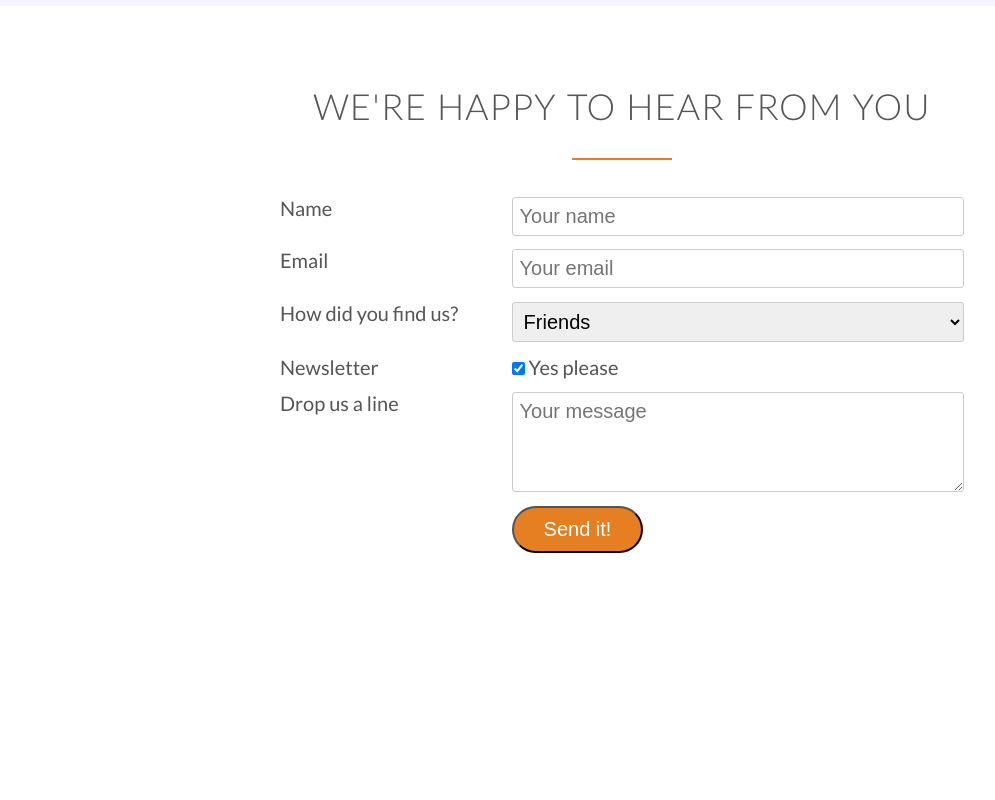
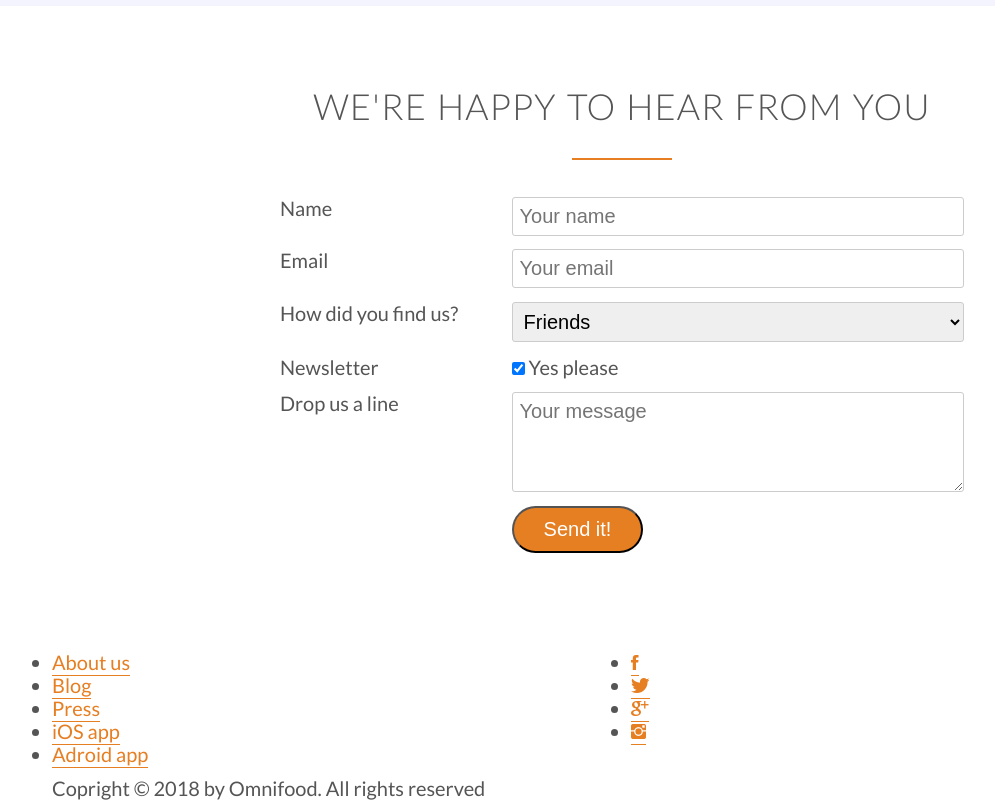
Before and after one commit to pedrovgs/HTML5-CSS3-Playground, a website: page src/omnifood/index.html in a window 1280 px wide. Shown: the part 4580-5380 px from the top of the page, without its empty margins (18-1013 px from the left). Before the commit the page ends 5220 px from the top, so only its background shows below. Drawn offline with Linux system fonts and the light colour scheme; files whose address does not match are found by name.

Commit message:
Add footer to the project

```diff
--- a/src/omnifood/index.html
+++ b/src/omnifood/index.html
@@ -399,6 +399,57 @@
       </form>
       </div>
   </section>
+
+  <footer>
+    <div class="row">
+      <div class="col span-1-of-2">
+        <ul class="footer-nav">
+          <li>
+            <a href="#">About us</a>
+          </li>
+          <li>
+            <a href="#">Blog</a>
+          </li>
+          <li>
+            <a href="#">Press</a>
+          </li>
+          <li>
+            <a href="#">iOS app</a>
+          </li>
+          <li>
+            <a href="#">Adroid app</a>
+          </li>
+        </ul>
+      </div>
+      <div class="col span-1-of-2">
+        <ul class="social-links">
+          <li>
+            <a href="#">
+              <i class="ion-social-facebook"></i>
+            </a>
+          </li>
+          <li>
+            <a href="#">
+              <i class="ion-social-twitter"></i>
+            </a>
+          </li>
+          <li>
+            <a href="#">
+              <i class="ion-social-googleplus"></i>
+            </a>
+          </li>
+          <li>
+            <a href="#">
+              <i class="ion-social-instagram"></i>
+            </a>
+          </li>
+        </ul>
+      </div>
+    </div>
+    <div class="row">
+      <p>Copright &copy; 2018 by Omnifood. All rights reserved</p>
+    </div>
+  </footer>
 </body>
 
 </html>
```
